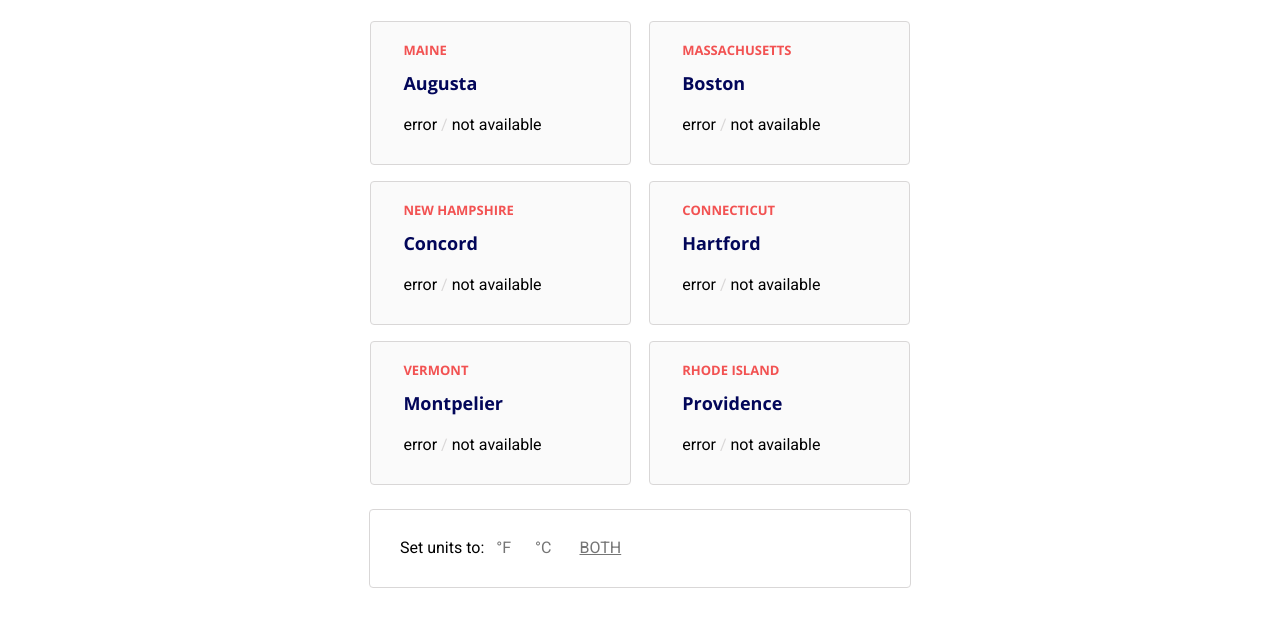
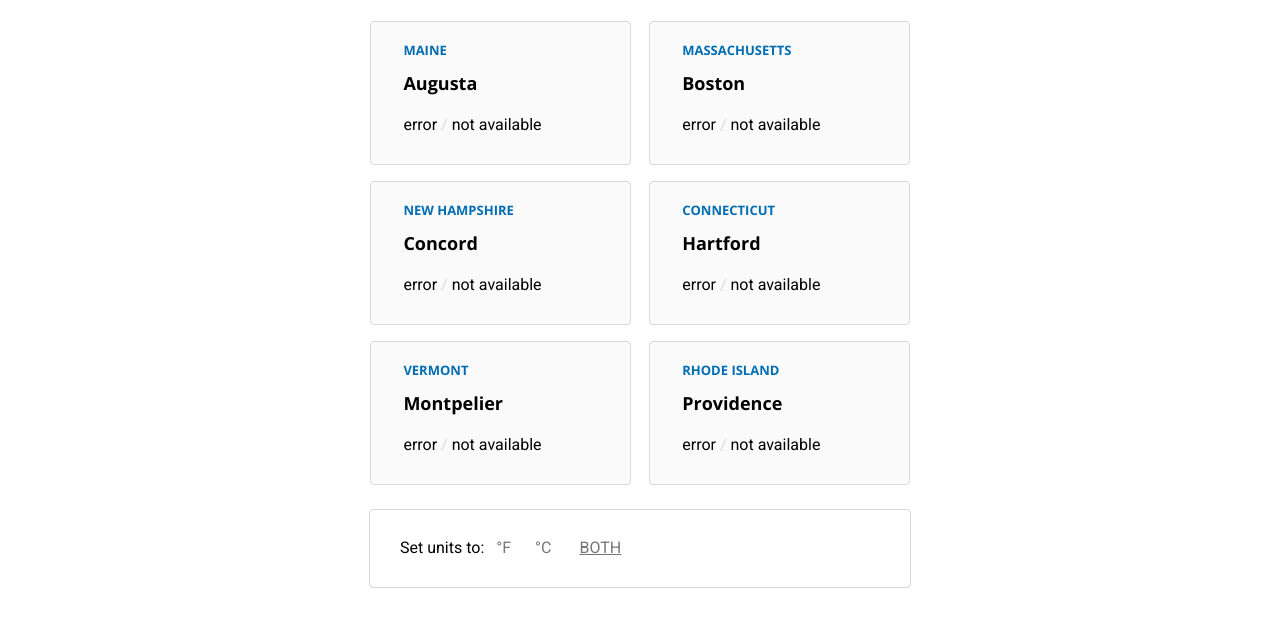
Before and after one commit to seankelliher/new-england-weather, a plain HTML site: page index.html in a window 1280 px wide. Shown: the part 133-760 px from the top of the page. Drawn offline with nearby package versions, Linux system fonts and the light colour scheme; no server answers.

Commit message:
Modify 'h2' and 'h3' colors.

```diff
--- a/index.css
+++ b/index.css
@@ -139,7 +139,6 @@ h2 {
     font-family: 'Open Sans', sans-serif;
     line-height: 1.2;
     font-weight: 700;
-    color: #020659; /*dark purple*/
 }
 
 @media all and (min-width: 300px) {
@@ -176,6 +175,6 @@ h3 {
     font-size: .8125em; /*13 pixels*/
     line-height: 1.2;
     font-weight: 700;
-    color: #F25252; /*orange*/
+    color: #006DB3; /*light blue 600 dark*/
     text-transform: uppercase;
 }
```
